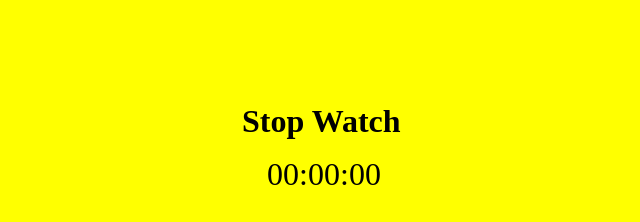
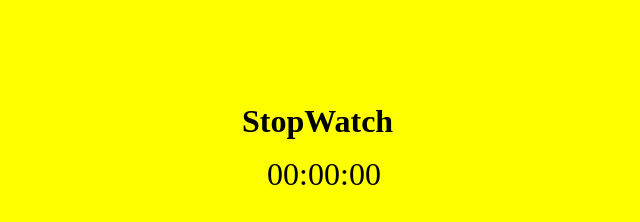
Before and after one commit to miracerdin/StopWatch, a plain HTML site: page index.html in a window 1280 px wide. Shown: the part 210-432 px from the top of the page, 316-956 px from the left. Drawn offline with Linux system fonts and the light colour scheme.

Commit message:
stopwatch writing

```diff
--- a/index.html
+++ b/index.html
@@ -14,7 +14,7 @@
   <body>
     <main>
       <div class="stopwatch">
-        <h1>Stop Watch</h1>
+        <h1>StopWatch</h1>
         <div class="sayac">
           <span class="minute">00</span>
           <span>:</span>
```
